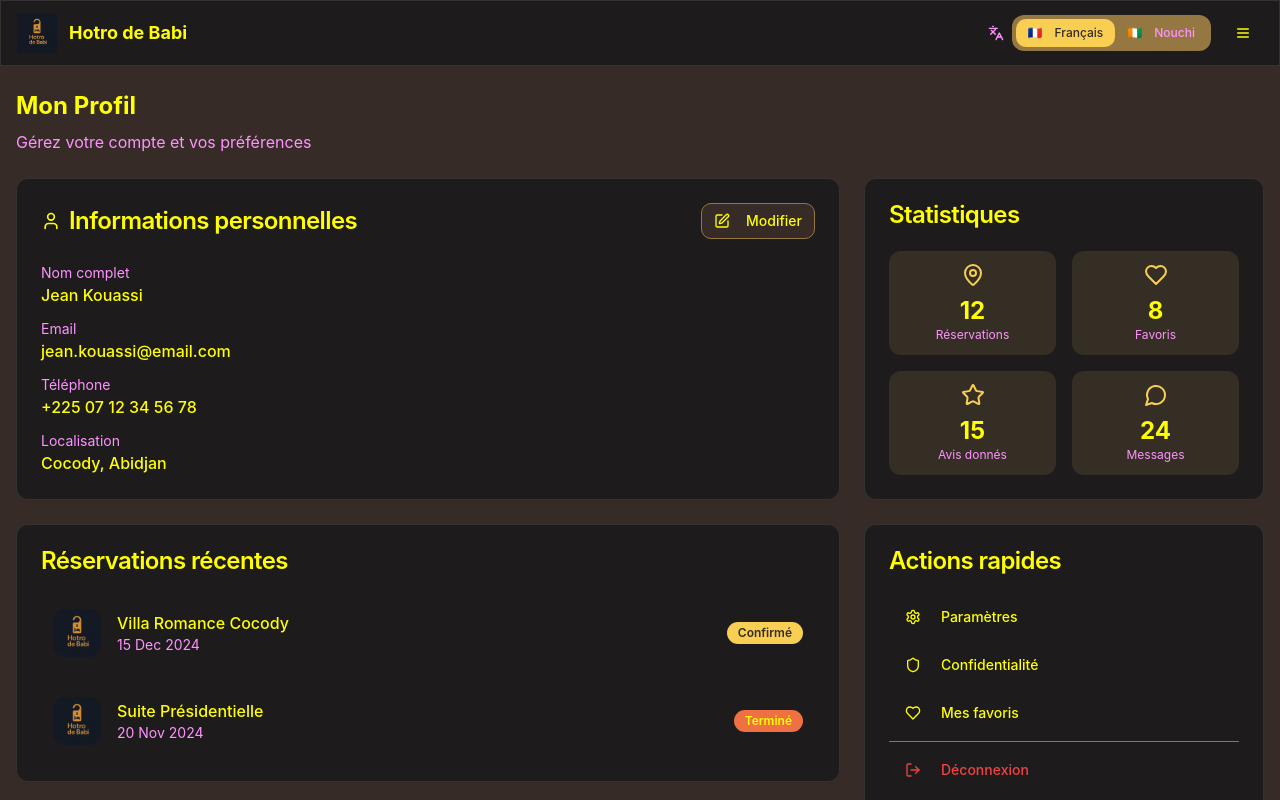
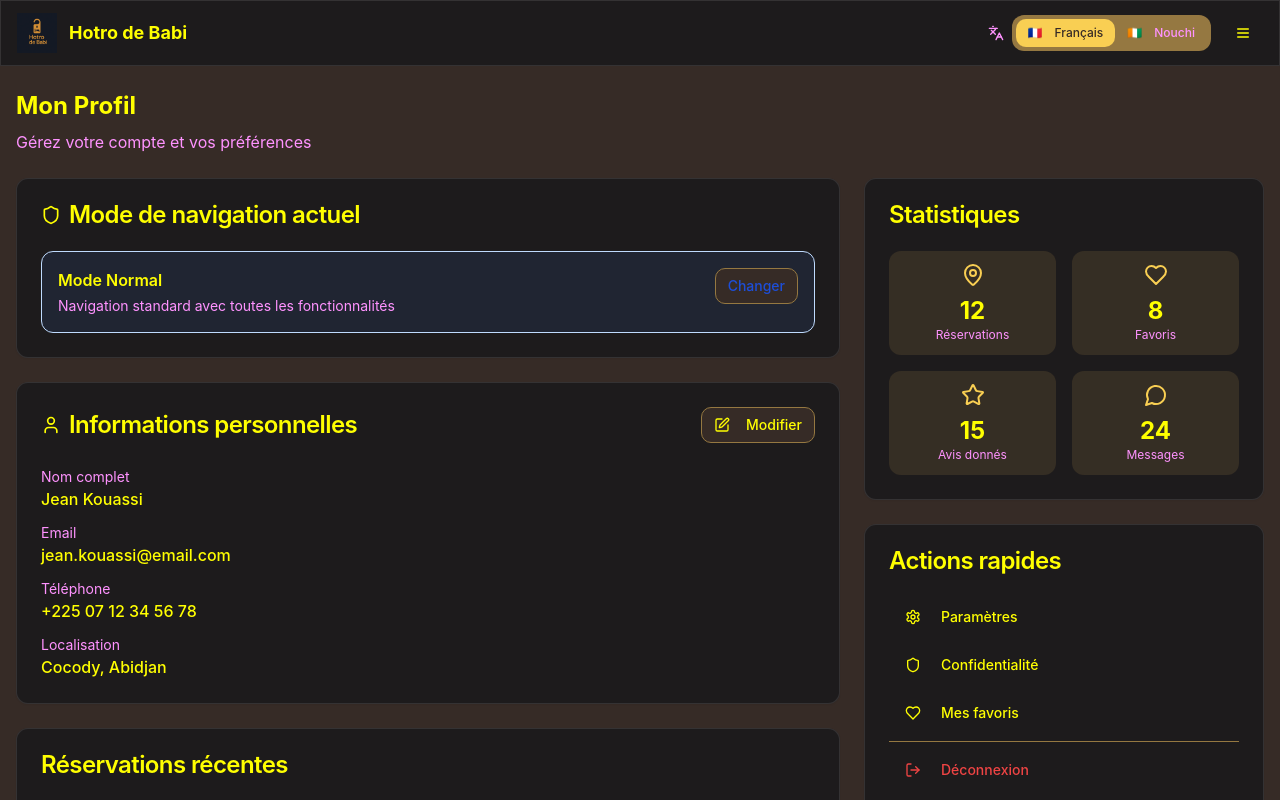
Before and after one commit to Bruce-StaniX/babi-hotels-secret-spots, a React (Vite) app: page /profile in a window 1280 px wide. Shown: the top 800 px of the page. Built offline with nearby package versions, Linux system fonts and the light colour scheme.

Commit message:
Implement mode selection button
Implement the functionality for the "Choose your mode" button.

```diff
--- a/src/pages/Profile.tsx
+++ b/src/pages/Profile.tsx
@@ -4,17 +4,52 @@ import { Input } from '@/components/ui/input';
 import { Card, CardContent, CardHeader, CardTitle } from '@/components/ui/card';
 import { Badge } from '@/components/ui/badge';
 import { Separator } from '@/components/ui/separator';
-import { User, Edit, Heart, MessageCircle, MapPin, Star, Settings, Shield, LogOut } from 'lucide-react';
+import { Dialog, DialogContent, DialogHeader, DialogTitle, DialogTrigger } from '@/components/ui/dialog';
+import { User, Edit, Heart, MessageCircle, MapPin, Star, Settings, Shield, LogOut, Users, Eye, EyeOff } from 'lucide-react';
 import Navigation from '@/components/Navigation';
+import ModeSelector from '@/components/ModeSelector';
+import { useAppMode } from '@/hooks/useAppMode';
 
 const Profile = () => {
   const [isEditing, setIsEditing] = useState(false);
+  const [isModeDialogOpen, setIsModeDialogOpen] = useState(false);
+  const { mode, setMode } = useAppMode();
   const [profile, setProfile] = useState({
     name: "Jean Kouassi",
     email: "jean.kouassi@email.com",
     phone: "+225 07 12 34 56 78",
     location: "Cocody, Abidjan"
   });
+
+  // Fonction pour obtenir les infos du mode actuel
+  const getModeInfo = () => {
+    switch (mode) {
+      case 'couple':
+        return {
+          icon: Users,
+          label: 'Mode Couple Discret',
+          description: 'Recommandations privées spécialement sélectionnées',
+          color: 'bg-orange-500/10 text-orange-700 border-orange-200'
+        };
+      case 'private':
+        return {
+          icon: EyeOff,
+          label: 'Mode Privé',
+          description: 'Historique effacé + captures d\'écran bloquées',
+          color: 'bg-red-500/10 text-red-700 border-red-200'
+        };
+      default:
+        return {
+          icon: Shield,
+          label: 'Mode Normal',
+          description: 'Navigation standard avec toutes les fonctionnalités',
+          color: 'bg-blue-500/10 text-blue-700 border-blue-200'
+        };
+    }
+  };
+
+  const currentModeInfo = getModeInfo();
+  const ModeIcon = currentModeInfo.icon;
 
   const stats = [
     { label: "Réservations", value: "12", icon: MapPin },
@@ -53,6 +88,47 @@ const Profile = () => {
         <div className="grid lg:grid-cols-3 gap-6">
           {/* Profile Info */}
           <div className="lg:col-span-2 space-y-6">
+            {/* Mode de navigation actuel */}
+            <Card className="glass-morphism">
+              <CardHeader>
+                <CardTitle className="flex items-center">
+                  <ModeIcon className="w-5 h-5 mr-2" />
+                  Mode de navigation actuel
+                </CardTitle>
+              </CardHeader>
+              <CardContent>
+                <div className={`p-4 rounded-lg border ${currentModeInfo.color}`}>
+                  <div className="flex justify-between items-start">
+                    <div className="flex-1">
+                      <h3 className="font-semibold text-foreground mb-1">{currentModeInfo.label}</h3>
+                      <p className="text-sm text-muted-foreground">{currentModeInfo.description}</p>
+                    </div>
+                    <Dialog open={isModeDialogOpen} onOpenChange={setIsModeDialogOpen}>
+                      <DialogTrigger asChild>
+                        <Button variant="outline" size="sm">
+                          Changer
+                        </Button>
+                      </DialogTrigger>
+                      <DialogContent className="sm:max-w-md glass-morphism">
+                        <DialogHeader>
+                          <DialogTitle>Choisir votre mode</DialogTitle>
+                        </DialogHeader>
+                        <div className="py-4">
+                          <ModeSelector
+                            currentMode={mode}
+                            onModeChange={(newMode) => {
+                              setMode(newMode);
+                              setIsModeDialogOpen(false);
+                            }}
+                          />
+                        </div>
+                      </DialogContent>
+                    </Dialog>
+                  </div>
+                </div>
+              </CardContent>
+            </Card>
+
             <Card className="glass-morphism">
               <CardHeader>
                 <div className="flex justify-between items-center">
```
